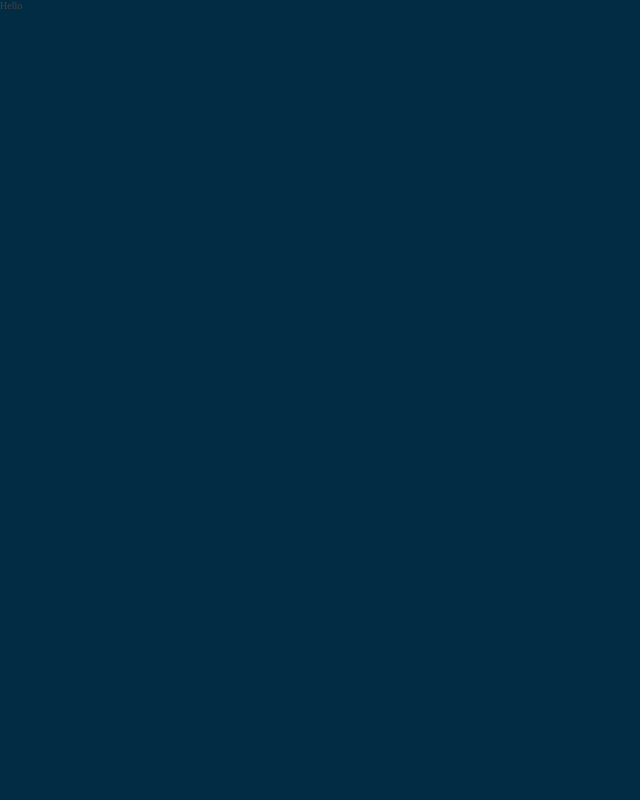
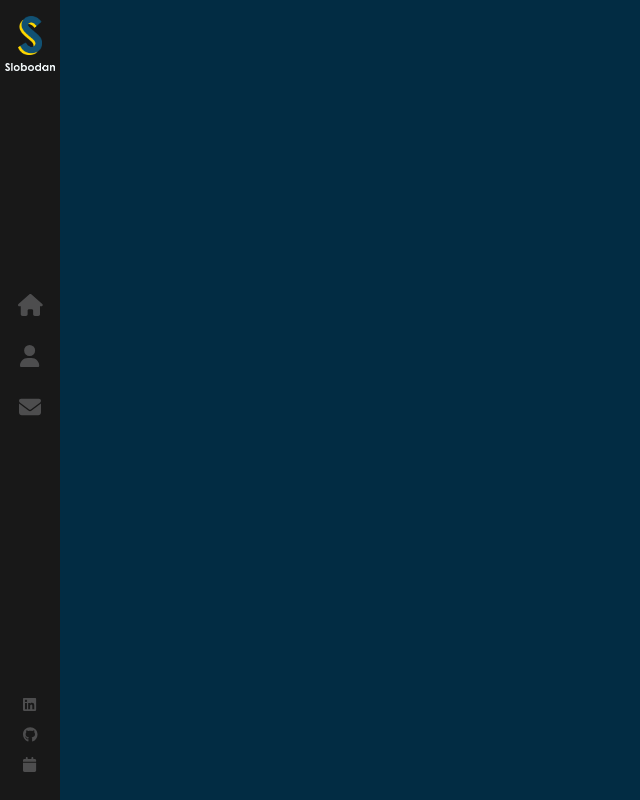
Before and after one commit to alexcoy06/web-resume, a React (Create React App) app: page / in a window 1280 px wide. Shown: the whole page, without its empty margins (0-640 px from the left). Built offline with nearby package versions, Linux system fonts and the light colour scheme.

Commit message:
Sidebar Added

```diff
--- a/src/components/Layout/index.js
+++ b/src/components/Layout/index.js
@@ -1,7 +1,12 @@
+import Sidebar from '../Sidebar';
 import './index.scss';
 
 const Layout = () => {
-    return <>Hello</>
+    return (
+        <>
+            <Sidebar />
+        </>
+    )
 }
 
 export default Layout
--- /dev/null
+++ b/src/components/Sidebar/index.js
@@ -0,0 +1,46 @@
+import { Link, NavLink } from 'react-router-dom'
+import './index.scss'
+import LogoS from '../../assets/images/logo-s.png'
+import LogoSubtitle from '../../assets/images/logo_sub.png'
+import { FontAwesomeIcon } from '@fortawesome/react-fontawesome'
+import { faHome, faUser, faEnvelope, faCalendar } from '@fortawesome/free-solid-svg-icons'
+import { faLinkedin, faGithub } from '@fortawesome/free-brands-svg-icons'
+
+const Sidebar = () => (
+    <div className='nav-bar'>
+        <Link className='logo' to='/'>
+            <img src={LogoS} alt='logo'/>
+            <img className='sub-logo' src={LogoSubtitle} alt='slobodan'/>
+        </Link>
+        <nav>
+            <NavLink exact='true' activeclassname='active' to='/' >
+                <FontAwesomeIcon icon={faHome} color='#4d4d4e' />
+            </NavLink>
+            <NavLink exact='true' activeclassname='active' className='about-link' to='/about' >
+                <FontAwesomeIcon icon={faUser} color='#4d4d4e' />
+            </NavLink>
+            <NavLink exact='true' activeclassname='active' className='contact-link' to='/contact' >
+                <FontAwesomeIcon icon={faEnvelope} color='#4d4d4e' />
+            </NavLink>
+        </nav>
+        <ul>
+            <li>
+                <a trarget='_blank' rel='noreferrer' href='www.linkedin.com/in/alexander-coy-089157241' >
+                    <FontAwesomeIcon icon={faLinkedin} color='#4d4d4e' />
+                </a>
+            </li>
+            <li>
+                <a trarget='_blank' rel='noreferrer' href='https://github.com/alexcoy06' >
+                    <FontAwesomeIcon icon={faGithub} color='#4d4d4e' />
+                </a>
+            </li>
+            <li>
+                <a trarget='_blank' rel='noreferrer' href='https://calendly.com/alexander-coy/interview' >
+                    <FontAwesomeIcon icon={faCalendar} color='#4d4d4e' />
+                </a>
+            </li>
+        </ul>
+    </div>
+)
+
+export default Sidebar
--- /dev/null
+++ b/src/components/Sidebar/index.scss
@@ -0,0 +1,122 @@
+.nav-bar {
+    background: #181818;
+    width: 60px;
+    height: 100%;
+    position: absolute;
+    top: 0;
+    z-index: 3;
+    min-height: 500px;
+
+    .logo {
+        display: block;
+        padding: 8px 0;
+
+        img {
+            display: block;
+            margin: 8px auto;
+            width: 24px;
+            height: auto;
+
+            &.sub-logo {
+                width: 50px;
+            }
+        }
+    }
+
+    nav {
+        display: block;
+        text-align: center;
+        position: absolute;
+        height: 210px;
+        top: 50%;
+        margin-top: -120px;
+        width: 100%;
+
+        a {
+            font-size: 22px;
+            color: #4d4d4e;
+            display: block;
+            line-height: 51px;
+            height: 51px;
+            position: relative;
+            text-decoration: none;
+
+            i {
+                transition: all 0.3 ease-out;
+            }
+
+            &:hover {
+                color: #ffd700;
+
+                svg {
+                    opacity: 0;
+                }
+
+                &:after {
+                   opacity: 1;
+                }
+            }
+
+            &:after {
+                content: '';
+                font-size: 9px;
+                letter-spacing: 2px;
+                position: absolute;
+                bottom: 0;
+                display: block;
+                width: 100%;
+                text-align: center;
+                opacity: 0;
+                transition: all 0.3s ease-out;
+             }
+
+             &:first-child {
+                &::after {
+                    content: 'HOME';
+                }
+             }
+        }
+
+        a.about-link {
+            &:after {
+                content: 'ABOUT';
+            }
+        }
+
+        a.contact-link {
+            &:after {
+                content: 'ABOUT';
+            }
+        }
+
+        a.actice {
+            svg {
+                color: #ffd700;
+            }
+        }
+    }
+
+    ul {
+        position: absolute;
+        bottom: 20px;
+        width: 100%;
+        display: block;
+        padding: 0;
+        list-style: none;
+        text-align: center;
+        margin: 0;
+
+        li {
+            a {
+                padding: 7px 0;
+                display: block;
+                font-size: 15px;
+                line-height: 16px;
+
+                &:hover svg {
+                    color: #ffd700;
+                }
+            }
+        }
+    }
+}
--- a/src/index.css
+++ b/src/index.css
@@ -4,7 +4,7 @@
 
 body {
   margin: 0;
-  font-family: 300 11px/1.4 'Helvetica Neue', 'san-serif';
+  font: 300 11px/1.4 'Helvetica Neue', 'san-serif';
   color: #444;
   background-color: #022c43;
   overflow: hidden;
```
